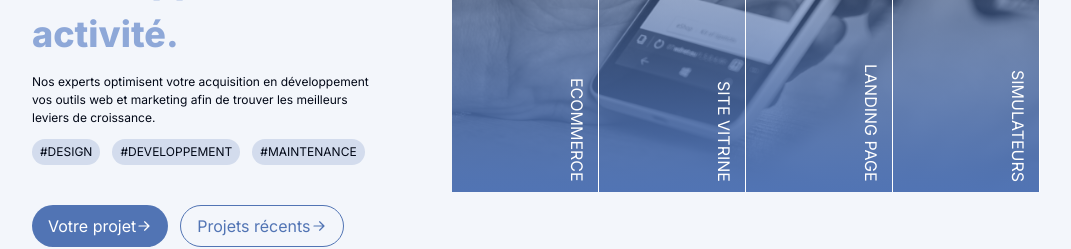
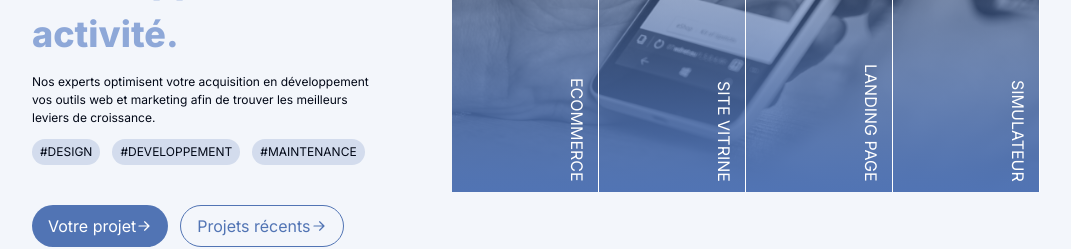
Before and after one commit to magicniclus/weebventure, a Next.js app: page / in a window 1280 px wide. Shown: the part 335-584 px from the top of the page, without its empty margins (104-1175 px from the left). Built offline with nearby package versions, Linux system fonts and the light colour scheme.

Commit message:
Update Hero.tsx

```diff
--- a/src/components/Hero.tsx
+++ b/src/components/Hero.tsx
@@ -12,7 +12,7 @@ const Hero = () => {
     { name: "ECOMMERCE", path: "/background/ecommerce.jpg" },
     { name: "SITE VITRINE", path: "/background/vitrine.jpg" },
     { name: "LANDING PAGE", path: "/background/dev.jpg" },
-    { name: "SIMULATEURS", path: "/background/simulateur.jpg" },
+    { name: "SIMULATEUR", path: "/background/simulateur.jpg" },
   ];
   const [hoverStates, setHoverStates] = useState(
     imageOptions.reduce((acc, item) => ({ ...acc, [item.name]: false }), {})
```
